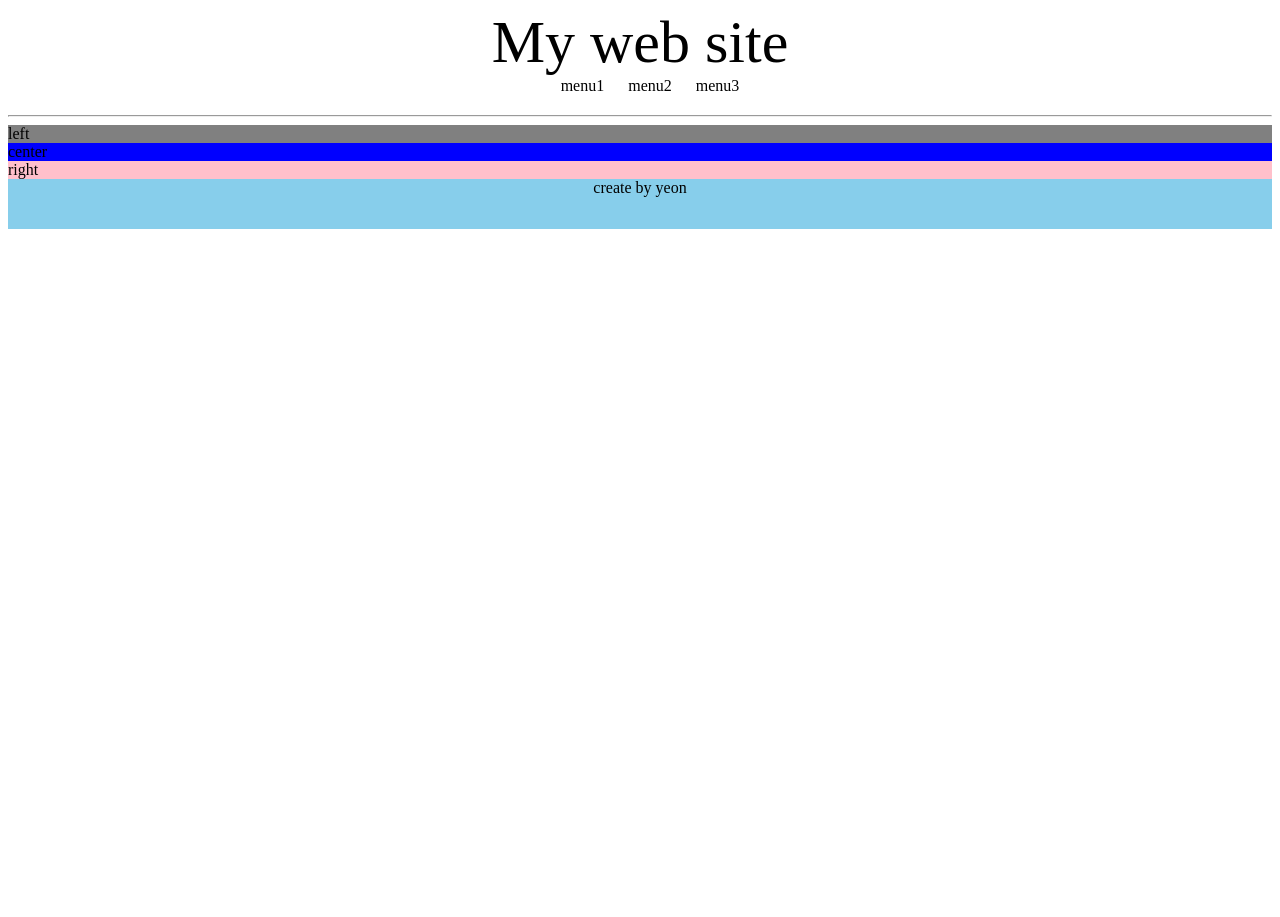
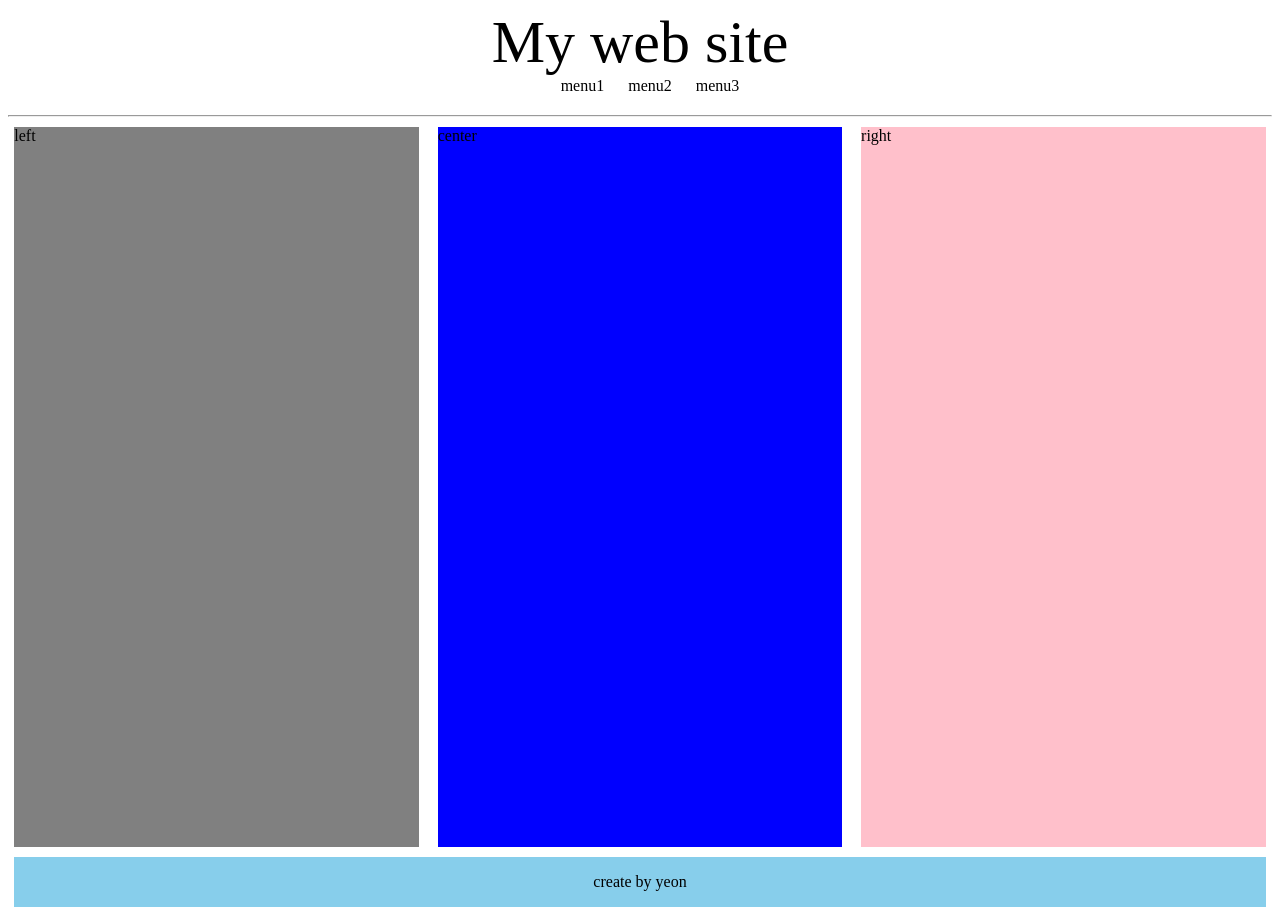
Before and after one commit to jjksy/Web, a plain HTML site: page 004_Make/index..html in a window 1280 px wide. Before the commit the page ends 800 px from the top, so only its background shows below. Drawn offline with Linux system fonts and the light colour scheme.

Commit message:
Update style.css

```diff
--- a/004_Make/style.css
+++ b/004_Make/style.css
@@ -20,19 +20,34 @@ nav ul li {
 }
 footer {
   background-color: skyblue;
-  width: auto;
+  width: 99%;
   min-height: 50px;
   text-align: center;
+  margin: 10px auto;
+  line-height: 50px;
+}
+.main {
+  width: 99%;
+  height: 720px;
+  margin: 10px auto;
+  display: flex;
 }
 .main .left {
   background-color: gray;
-  width: auto;
+  flex: 1;
+  width: 30%;
+  box-sizing: border-box;
+}
+.main .center {
+  background-color: blue;
+  width: 30%;
+  flex: 1;
+  margin: 0px 1.5%;
+  box-sizing: border-box;
 }
 .main .right {
   background-color: pink;
-  width: auto;
+  width: 30%;
+  flex: 1;
+  box-sizing: border-box;
 }
-.main .center {
-  background-color: blue;
-  width: auto;
-}
```
